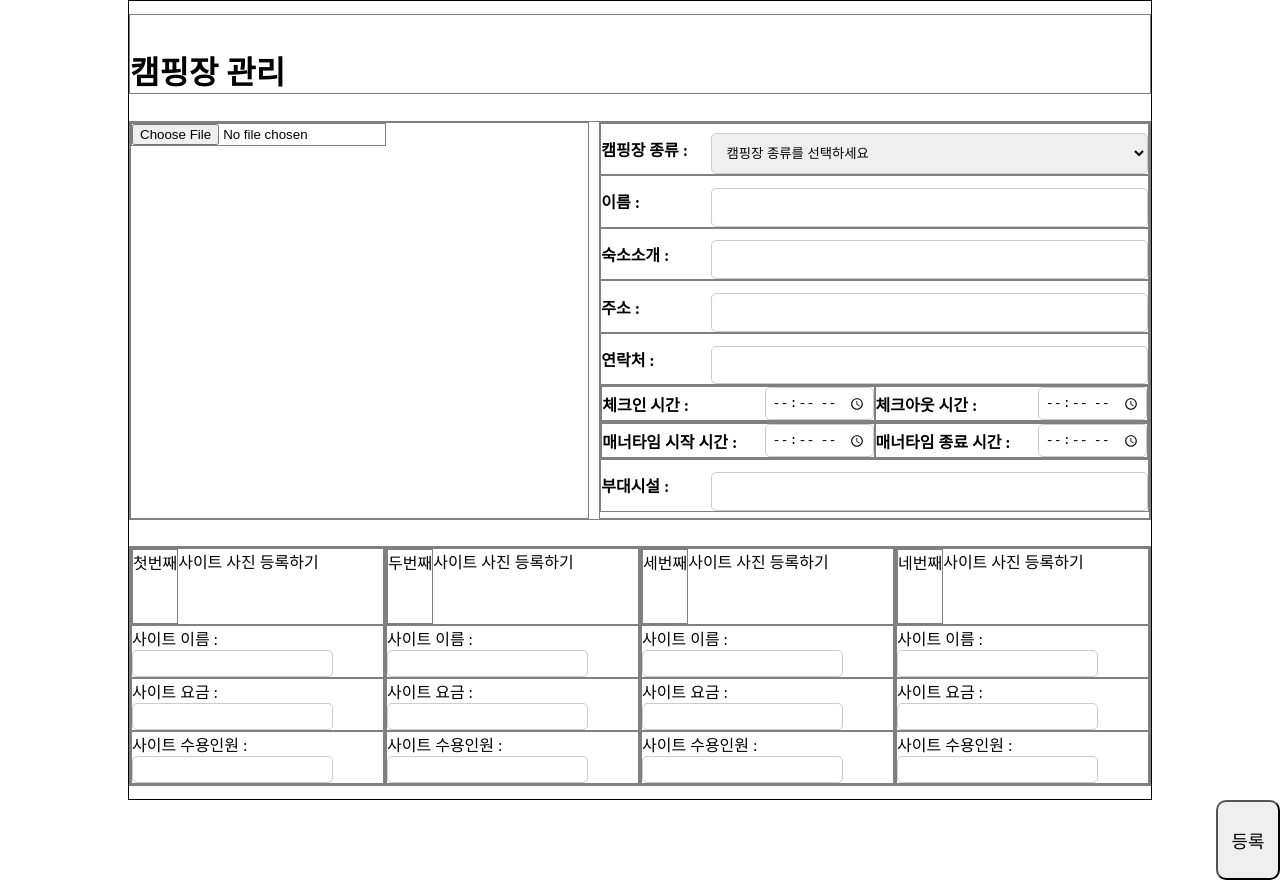
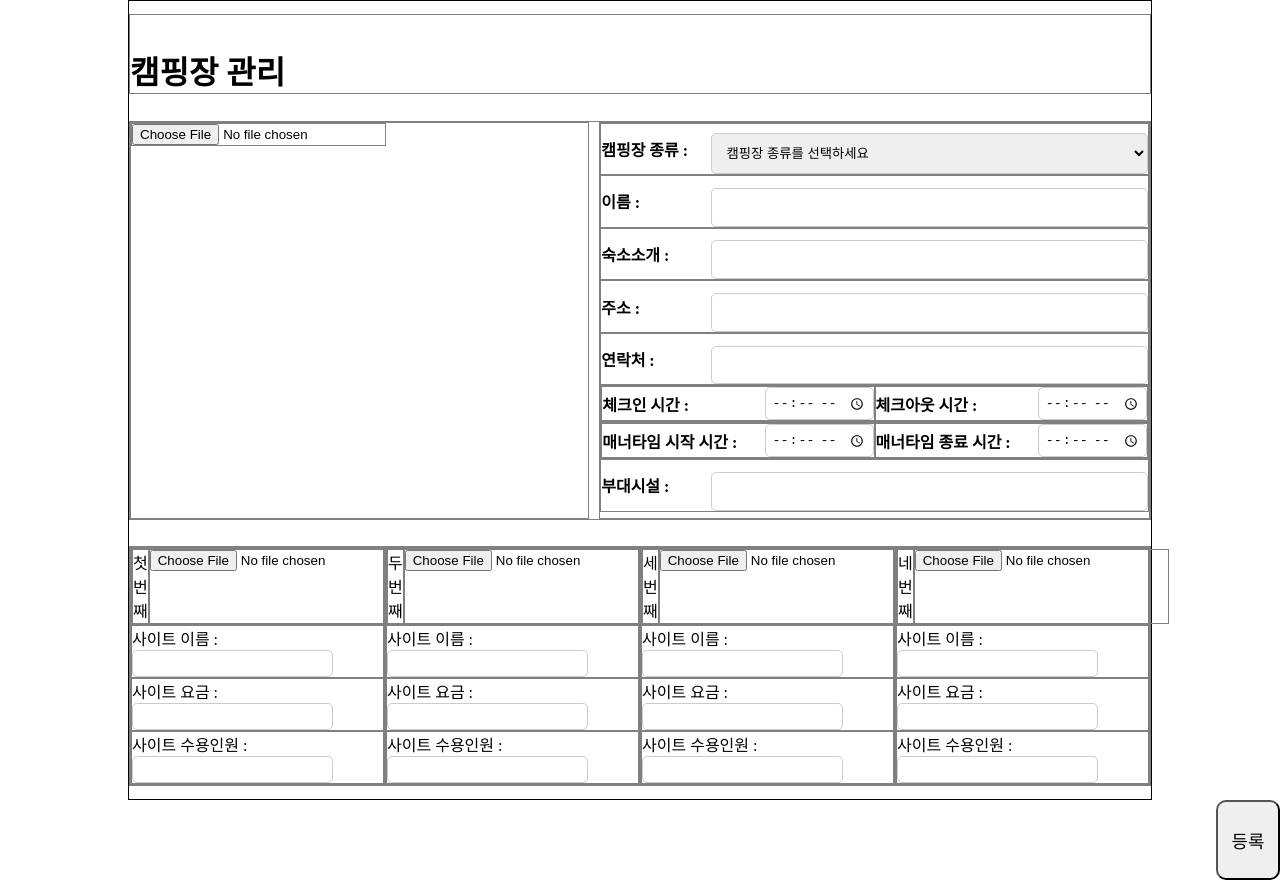
Before and after one commit to choej2023/webp, a React (Create React App) app in the folder campingapp/: page /EnrollCamp in a window 1280 px wide. Built offline with nearby package versions, Linux system fonts and the light colour scheme.

Commit message:
사이트 사진 등록 기능 추가

```diff
--- a/campingapp/src/pages/enroll/EnrollCamp.js
+++ b/campingapp/src/pages/enroll/EnrollCamp.js
@@ -1,10 +1,8 @@
 import "./EnrollCamp.css";
-import React, {useState} from "react";
+import React, { useState } from "react";
 import axios from 'axios';
-import {useNavigate} from "react-router-dom";
-import {REQUEST} from "../../config";
-import enrollCamp from "./EnrollCamp";
-
+import { useNavigate } from "react-router-dom";
+import { REQUEST } from "../../config";
 
 const EnrollCamp = () => {
     const navigator = useNavigate();
@@ -21,37 +19,47 @@ const EnrollCamp = () => {
         manner_end_time: "",
         main_photo: null,
         amenities: "",
-    })
-    //사이트정보
+    });
+
+    // 사이트 정보
     const [campsite, setCampsite] = useState({
         site_name1: "",
         site_rate1: "",
         site_capacity1: "",
-        site_photo1: "reviewSample.jpg",
+        site_photo1: null,
 
         site_name2: "",
         site_rate2: "",
         site_capacity2: "",
-        site_photo2: "reviewSample.jpg",
+        site_photo2: null,
 
         site_name3: "",
         site_rate3: "",
         site_capacity3: "",
-        site_photo3: "reviewSample.jpg",
+        site_photo3: null,
 
         site_name4: "",
         site_rate4: "",
         site_capacity4: "",
-        site_photo4: "reviewSample.jpg",
-    })
+        site_photo4: null,
+    });
 
     const handleChange = (e) => {
-        setEnroll({...enroll, [e.target.name]: e.target.value})
-        setCampsite({...campsite, [e.target.name]: e.target.value})
+        const { name, value } = e.target;
+        if (name.startsWith("site_")) {
+            setCampsite((prev) => ({ ...prev, [name]: value }));
+        } else {
+            setEnroll((prev) => ({ ...prev, [name]: value }));
         }
+    };
 
-    const handlePhotoChange = (event) => {
-        setEnroll({...enroll, main_photo: event.target.files[0]});
+    const handlePhotoChange = (e, siteNumber) => {
+        const file = e.target.files[0];
+        if (siteNumber) {
+            setCampsite((prev) => ({ ...prev, [`site_photo${siteNumber}`]: file }));
+        } else {
+            setEnroll((prev) => ({ ...prev, main_photo: file }));
+        }
     };
 
     const handleSubmit = async (e) => {
@@ -77,32 +85,30 @@ const EnrollCamp = () => {
                     });
                     console.log('Enroll2 response:', response2.data); // 응답 데이터 출력
                     if (response2.data.success) {
-                        //사이트 등록
-                        try{
-                            const responseSite1 = await axios.post(REQUEST.SITE, { campId: response1.data.id, name: campsite.site_name1, rate: campsite.site_rate1, capacity: campsite.site_capacity1, photo: campsite.site_photo1});
-                            if(responseSite1.data.success) {console.log("사이트1 등록 성공")}
-                        } catch (e){
-                            console.error(e);
+                        // 사이트 등록
+                        const sitePromises = [1, 2, 3, 4].map(siteNumber => {
+                            const siteData = {
+                                campgroundId: response1.data.id,
+                                name: campsite[`site_name${siteNumber}`],
+                                rate: campsite[`site_rate${siteNumber}`],
+                                capacity: campsite[`site_capacity${siteNumber}`],
+                                photo: campsite[`site_photo${siteNumber}`]
+                            };
+                            return axios.post(REQUEST.SITE, siteData);
+                        });
+
+                        Promise.all(sitePromises)
+                            .then(results => {
+                                results.forEach((result, index) => {
+                                    if (result.data.success) {
+                                        console.log(`사이트${index + 1} 등록 성공`);
                                     }
-                        try{
-                            const responseSite2 = await axios.post(REQUEST.SITE, { campId: response1.data.id, name: campsite.site_name2, rate: campsite.site_rate2, capacity: campsite.site_capacity2, photo: campsite.site_photo2});
-                            if(responseSite2.data.success) {console.log("사이트2 등록 성공")}
-                        } catch (e){
-                            console.error(e);
-                        }
-                        try{
-                            const responseSite3 = await axios.post(REQUEST.SITE, { campId: response1.data.id, name: campsite.site_name3, rate: campsite.site_rate3, capacity: campsite.site_capacity3, photo: campsite.site_photo3});
-                            if(responseSite3.data.success) {console.log("사이트3 등록 성공")}
-                        } catch (e){
-                            console.error(e);
-                        }
-                        try{
-                            const responseSite4 = await axios.post(REQUEST.SITE, { campId: response1.data.id, name: campsite.site_name4, rate: campsite.site_rate4, capacity: campsite.site_capacity4, photo: campsite.site_photo4});
-                            if(responseSite4.data.success) {console.log("사이트4 등록 성공")}
-                        } catch (e){
-                            console.error(e);
-                        }
+                                });
                                 navigator('/main');
+                            })
+                            .catch(error => {
+                                console.error('사이트 등록 실패', error);
+                            });
                     }
                 } catch (e) {
                     console.error(e);
@@ -114,7 +120,6 @@ const EnrollCamp = () => {
             alert('정보등록 실패.');
         }
     };
-
 
     return (
         <form className="enrollForm" onSubmit={handleSubmit}>
@@ -128,7 +133,7 @@ const EnrollCamp = () => {
                         <input
                             type="file"
                             accept="image/*"
-                            onChange={handlePhotoChange}
+                            onChange={(e) => handlePhotoChange(e)}
                         />
                     </div>
 
@@ -143,10 +148,10 @@ const EnrollCamp = () => {
                                 <option value="캠핑">캠핑</option>
                                 <option value="글램핑">글램핑</option>
                                 <option value="카라반">카라반</option>
-            <option value="카라반">캠핑, 글램핑</option>
-            <option value="카라반">캠핑, 카라반</option>
-            <option value="카라반">글램핑, 카라반</option>
-            <option value="카라반">캠핑, 글램핑, 카라반</option>
+                                <option value="캠핑, 글램핑">캠핑, 글램핑</option>
+                                <option value="캠핑, 카라반">캠핑, 카라반</option>
+                                <option value="글램핑, 카라반">글램핑, 카라반</option>
+                                <option value="캠핑, 글램핑, 카라반">캠핑, 글램핑, 카라반</option>
                             </select>
                         </label>
                         <label> 이름 :
@@ -202,20 +207,24 @@ const EnrollCamp = () => {
                             </label>
                         </div>
                         <label> 부대시설 :
-            <input type="text" name="emenities"
-            value={enroll.emenities}
+                            <input type="text" name="amenities"
+                                   value={enroll.amenities}
                                    onChange={handleChange}
                             />
                         </label>
                     </div>
                 </div>
 
-
                 <div className="siteUpdate">
                     <div className="siteUpdate1">
                         <div className="sitePhoto">
                             <div>첫번째</div>
-                사이트 사진 등록하기
+                            <input
+                                type="file"
+                                name="site_photo1"
+                                accept="image/*"
+                                onChange={(e) => handlePhotoChange(e, 1)}
+                            />
                         </div>
                         <label> 사이트 이름 :
                             <input type="text" name="site_name1"
@@ -240,7 +249,12 @@ const EnrollCamp = () => {
                     <div className="siteUpdate2">
                         <div className="sitePhoto">
                             <div>두번째</div>
-                사이트 사진 등록하기
+                            <input
+                                type="file"
+                                name="site_photo2"
+                                accept="image/*"
+                                onChange={(e) => handlePhotoChange(e, 2)}
+                            />
                         </div>
                         <label> 사이트 이름 :
                             <input type="text" name="site_name2"
@@ -265,7 +279,12 @@ const EnrollCamp = () => {
                     <div className="siteUpdate3">
                         <div className="sitePhoto">
                             <div>세번째</div>
-                사이트 사진 등록하기
+                            <input
+                                type="file"
+                                name="site_photo3"
+                                accept="image/*"
+                                onChange={(e) => handlePhotoChange(e, 3)}
+                            />
                         </div>
                         <label> 사이트 이름 :
                             <input type="text" name="site_name3"
@@ -289,8 +308,13 @@ const EnrollCamp = () => {
 
                     <div className="siteUpdate4">
                         <div className="sitePhoto">
-        <div> 네번째</div>
-                사이트 사진 등록하기
+                            <div>네번째</div>
+                            <input
+                                type="file"
+                                name="site_photo4"
+                                accept="image/*"
+                                onChange={(e) => handlePhotoChange(e, 4)}
+                            />
                         </div>
                         <label> 사이트 이름 :
                             <input type="text" name="site_name4"
```
Lines whose indentation alone changed are shown as unchanged.
